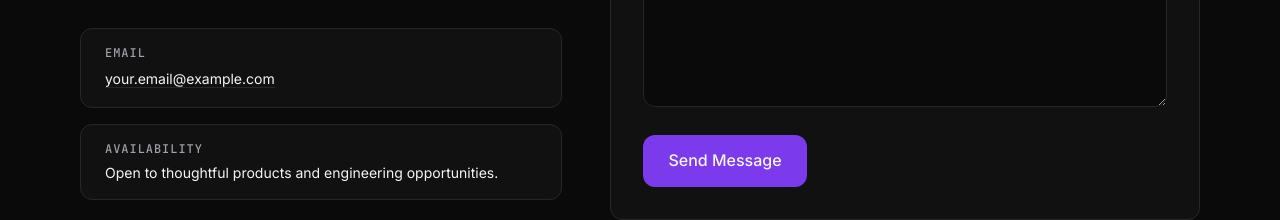
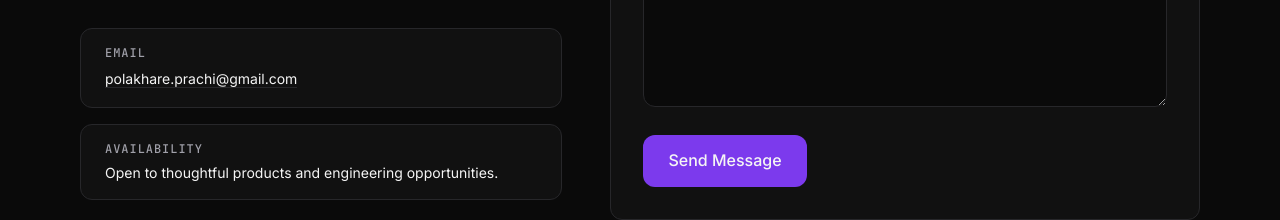
Before and after one commit to Prachi24599/my-portfolio, a React (Vite) app: page / in a window 1280 px wide. Shown: the part 3578-3798 px from the top of the page. Built offline with nearby package versions, Linux system fonts and the light colour scheme.

Commit message:
updated email details

```diff
--- a/src/sections/Contact.tsx
+++ b/src/sections/Contact.tsx
@@ -27,8 +27,8 @@ function Contact() {
           <div className="contact__details">
             <div className="contact__detail">
               <p className="contact__detail-label">EMAIL</p>
-              <a href="mailto:your.email@example.com">
-                your.email@example.com
+              <a href="mailto:polakhare.prachi@gmail.com">
+                polakhare.prachi@gmail.com
               </a>
             </div>
             <div className="contact__detail">
```
